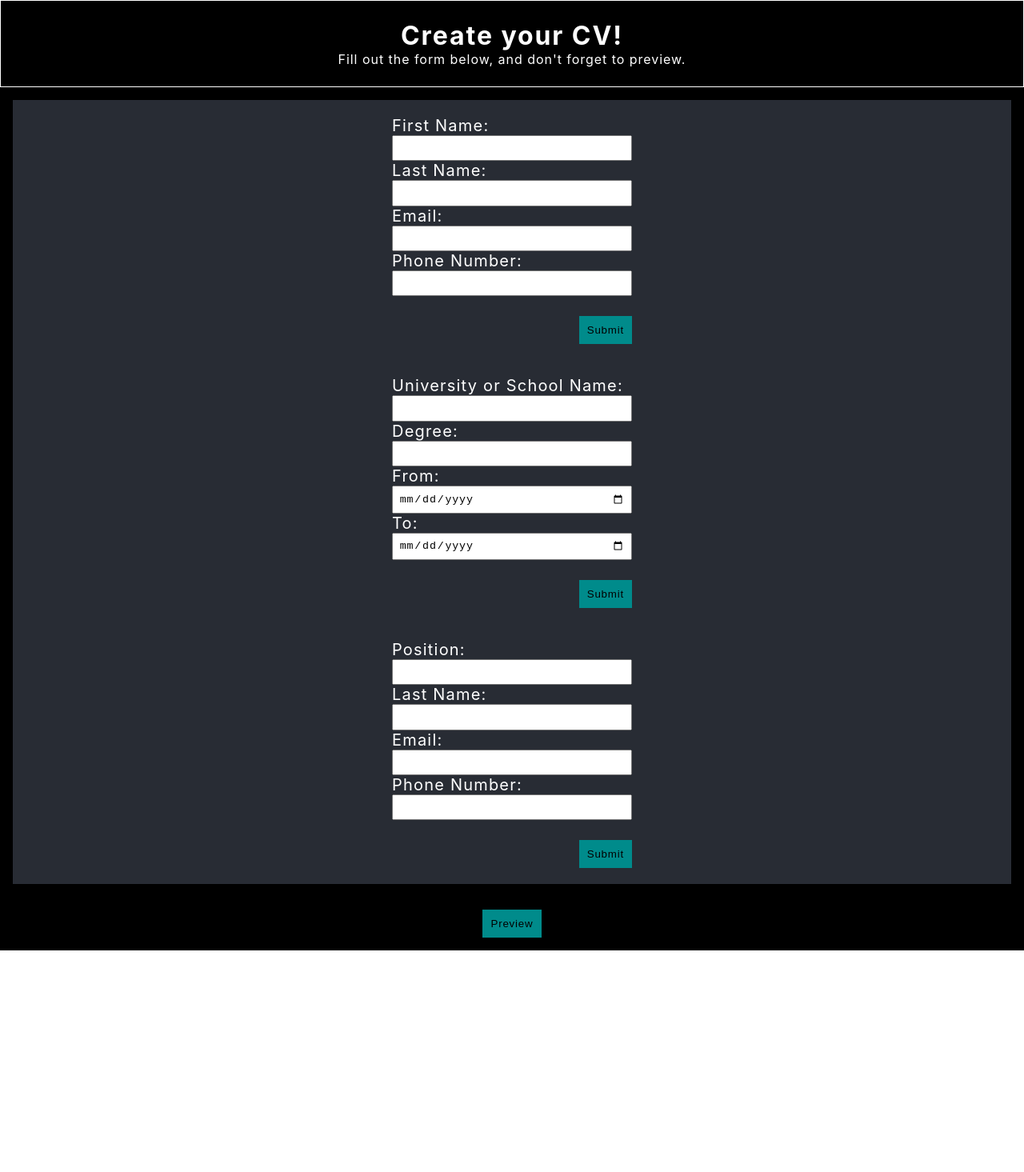
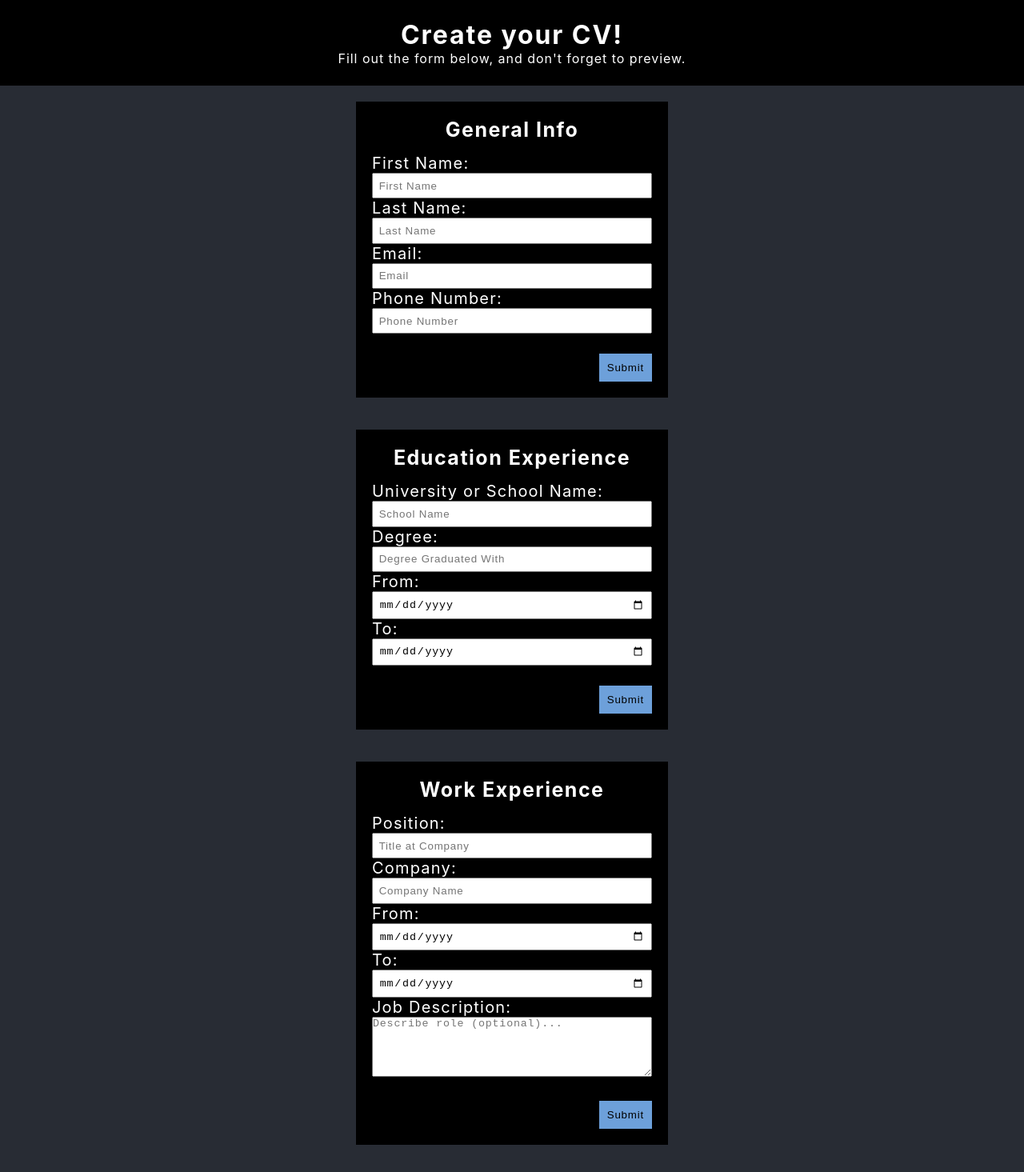
Before and after one commit to zamirkanji/cv-project-22, a React (Create React App) app: page / in a window 1280 px wide. Shown: the top 1465 px of the page at 80% size. Before the commit the page ends 1188 px from the top, so only its background shows below. Built offline with nearby package versions, Linux system fonts and the light colour scheme.

Commit message:
finished initial layout

```diff
--- a/src/App.js
+++ b/src/App.js
@@ -12,16 +12,22 @@ function Item (props) {
           <input
               // onChange={props}
               // value={props}
+              placeholder={props.placeHolder ? props.placeHolder : null}
               name={props.name}
               type={props.type}
               id={props.id}
               required
+              autoComplete='on'
           />
       </>
   )
 }
 
 function App() {
+  const submitValues = (e) => {
+    console.log(e);
+  }
+
   return (
     <div className="App">
       <div className='App-header'>
--- a/src/components/Education.js
+++ b/src/components/Education.js
@@ -3,12 +3,14 @@ import { Item } from "../App"
 import Submit from "./Submit"
 
 export default function Education (props) {
-    const [educationValues, setEducationValues] = useState({});
+    // const [educationValues, setEducationValues] = useState({});
     return (
+        <div className="Education-container">
+            <h3 className="Section-title">Education Experience</h3>
             <form className="Education-form-container">
                 <div className="Form-input">
-                <Item for='firstName' labelText='University or School Name' type='text' id='firstName' name='firstName'/>
-                <Item for='degree' labelText='Degree' type='text' id='degree' name='degree'/>
+                    <Item for='schoolName' labelText='University or School Name' type='text' id='schoolName' name='schoolName' placeHolder={'School Name'}/>
+                    <Item for='degree' labelText='Degree' type='text' id='degree' name='degree' placeHolder={'Degree Graduated With'}/>
                     <Item for='startDate' labelText='From' type='date' id='startDate' name='startDate'/>
                     <Item for='endDate' labelText='To' type='date' id='endDate' name='endDate'/>
                 </div>
@@ -16,5 +18,6 @@ export default function Education (props) {
                     <Submit />
                 </div>
             </form>
+        </div>
     )
 }
--- a/src/components/Experience.js
+++ b/src/components/Experience.js
@@ -3,17 +3,24 @@ import Submit from "./Submit"
 
 export default function Experience () {
     return (
+        <div className="Experience-container">
+            <h3 className="Section-title">Work Experience</h3>
             <form className="Experience-form-container">
                 <div className="Form-input">
-                <Item for='position' labelText='Position' type='text' id='position' name='position'/>
-                <Item for='lastName' labelText='Last Name' type='text' id='lastName' name='lastName'/>
-                <Item for='email' labelText='Email' type='email' id='email' name='email'/>
-                <Item for='phoneNumber' labelText='Phone Number' type='tel' id='phoneNumber' name='phoneNumber'/>
+                    <Item for='position' labelText='Position' type='text' id='position' name='position' placeHolder={'Title at Company'}/>
+                    <Item for='company' labelText='Company' type='text' id='company' name='company' placeHolder={'Company Name'}/>
+                    <Item for='workStartDate' labelText='From' type='date' id='workStartDate' name='workStartDate'/>
+                    <Item for='workEndDate' labelText='To' type='date' id='workEndDate' name='workEndDate'/>
+                    <div>
+                        <label htmlFor="roleDescription">Job Description: </label>
+                        <textarea placeholder="Describe role (optional)..." id="roleDescription"></textarea>
+                    </div>
                 </div>
                 <div className="Form-submit">
                     <Submit />
                 </div>
             </form>
+        </div>
 
     )
 }
--- a/src/components/General.js
+++ b/src/components/General.js
@@ -3,17 +3,20 @@ import Submit from "./Submit"
 
 export default function General (props) {
     return (
+        <div className="General-container">
+            <h3 className="Section-title">General Info</h3>
             <form className="General-form-container">
                 <div className="Form-input">
-                <Item for='firstName' labelText='First Name' type='text' id='firstName' name='firstName'/>
-                <Item for='lastName' labelText='Last Name' type='text' id='lastName' name='lastName'/>
-                <Item for='email' labelText='Email' type='email' id='email' name='email'/>
-                <Item for='phoneNumber' labelText='Phone Number' type='tel' id='phoneNumber' name='phoneNumber'/>
+                    <Item for='firstName' labelText='First Name' type='text' id='firstName' name='firstName' placeHolder={'First Name'}/>
+                    <Item for='lastName' labelText='Last Name' type='text' id='lastName' name='lastName' placeHolder={'Last Name'}/>
+                    <Item for='email' labelText='Email' type='email' id='email' name='email' placeHolder={'Email'}/>
+                    <Item for='phoneNumber' labelText='Phone Number' type='tel' id='phoneNumber' name='phoneNumber' placeHolder={'Phone Number'}/>
                 </div>
                 <div className="Form-submit">
                     <Submit />
                 </div>
             </form>
+        </div>
     )
 }
 
--- a/src/components/Submit.js
+++ b/src/components/Submit.js
@@ -1,7 +1,5 @@
 export default function Submit () {
     return (
-        <button type="submit" className="Submit-button">
-            Submit
-        </button>
+        <input type="submit" className="Submit-button" value={'Submit'}/>
     )
 }
--- a/src/styles/index.css
+++ b/src/styles/index.css
@@ -32,8 +32,6 @@ code {
   height: 100%;
   display: flex;
   flex-direction: column;
-  /* justify-content: center;
-  align-items: center; */
 }
 
 .App-header {
@@ -45,18 +43,25 @@ code {
   align-items: center;
   justify-content: center;
   text-align: center;
-  /* font-size: calc(10px + 2vmin); */
   color: white;
-  border: 1px solid white;
+  /* border: 1px solid white; */
 }
 
 .App-forms-container {
-  background-color: black;
   flex: .75;
   display: flex;
   flex-direction: column;
+  color: white;
+  /* border: 1px solid red; */
+}
+
+.General-container, .Education-container, .Experience-container {
+  display: flex;
+  flex-direction: column;
+  gap: 15px;
+  /* border: 1px solid blue; */
   padding: 1em;
-  color: white;
+  background-color: black;
 }
 
 
@@ -66,7 +71,7 @@ code {
   flex-direction: column;
   gap: 25px;
   /* border: 1px solid yellow; */
-  width: 300px;
+  width: 350px;
 }
 
 .Form-input {
@@ -95,7 +100,7 @@ code {
   justify-content: center;
   align-items: center;
   padding: 1em;
-  background-color: black;
+  background-color: #282c34;
 }
 
 input {
@@ -112,6 +117,18 @@ input {
 
 .Submit-button, .Preview-button {
   border: none;
-  background-color: darkcyan;
+  background-color: rgb(109, 160, 218);
   padding: .75em;
 }
+
+.Section-title {
+  font-size: 1.25em;
+  text-align: center;
+}
+
+textarea {
+  max-width: 350px;
+  min-width: 350px;
+  max-height: 250px;
+  min-height: 75px;
+}
```
Lines whose indentation alone changed are shown as unchanged.
